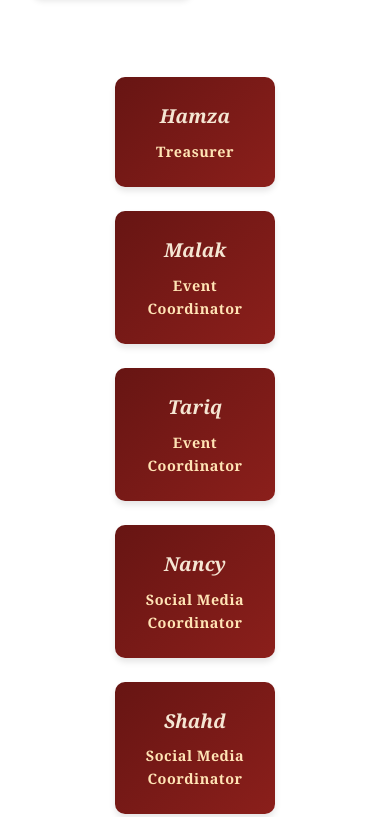
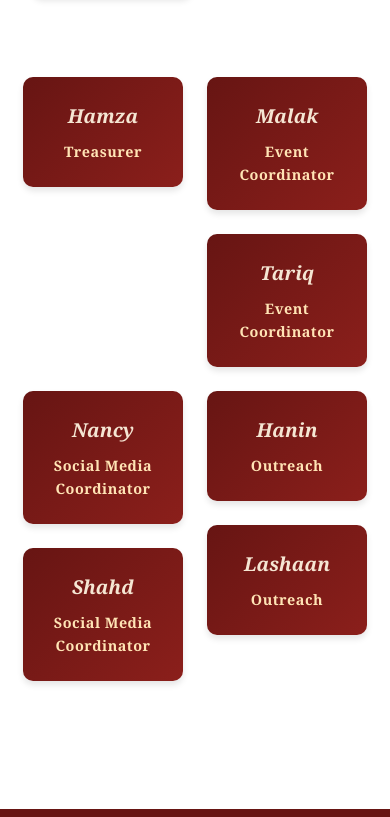
Before and after one commit to HamzaPM58/smumena, a plain HTML site: page team.html in a window 390 px wide. Shown: the part 847-1664 px from the top of the page. Drawn offline with Linux system fonts and the light colour scheme.

Commit message:
Refactor CSS for team member layout on mobile
Updated media queries for responsive design in team section.

```diff
--- a/team.html
+++ b/team.html
@@ -243,10 +243,17 @@
         }
 
         @media (max-width: 600px) {
-            .level-2,
-            .level-3 {
+            .level-2 {
                 flex-direction: column;
                 gap: 1.5rem;
+            }
+
+            .level-3 {
+                display: grid;
+                grid-template-columns: 1fr 1fr;
+                gap: 1.5rem;
+                justify-items: center;
+                flex-wrap: nowrap;
             }
 
             .team-member {
@@ -255,6 +262,10 @@
 
             .role-column {
                 width: 100%;
+                display: flex;
+                flex-direction: column;
+                gap: 1.5rem;
+                align-items: center;
             }
         }
     </style>
@@ -279,7 +290,6 @@
 
     <!-- Team Section -->
     <section class="team-section">
-
         <!-- Hierarchy Pyramid -->
         <div class="hierarchy-container">
             <!-- Level 1: President -->
```
